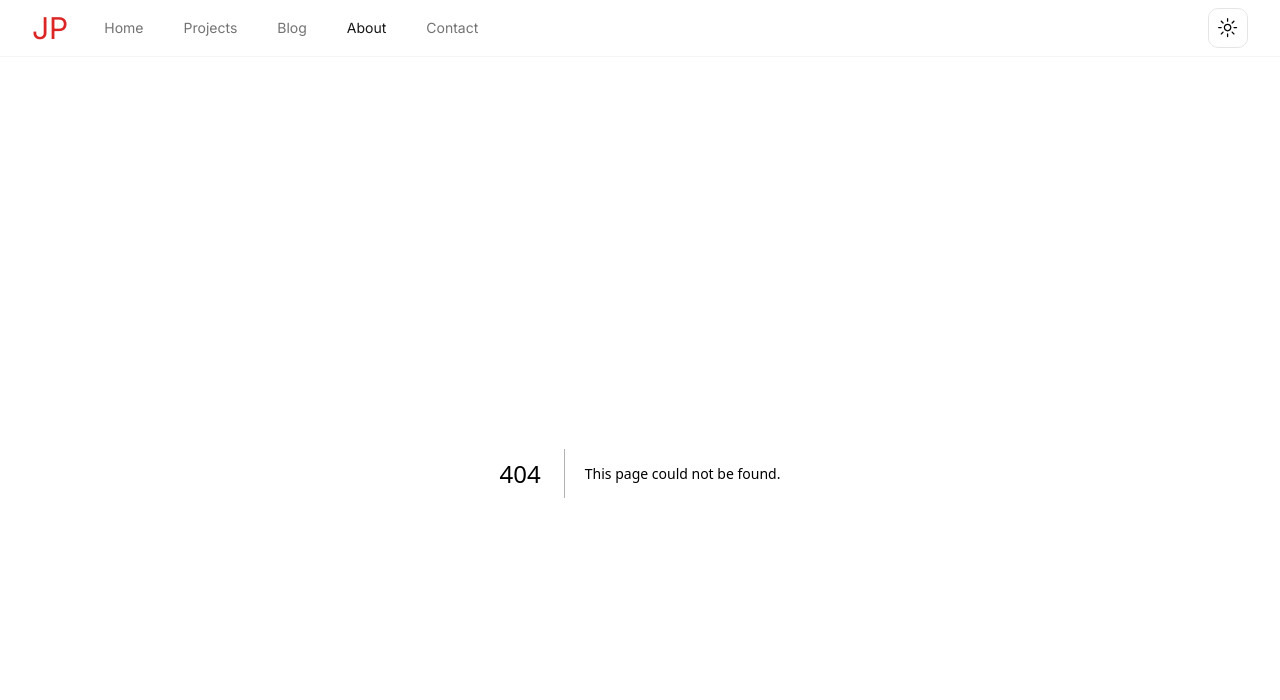
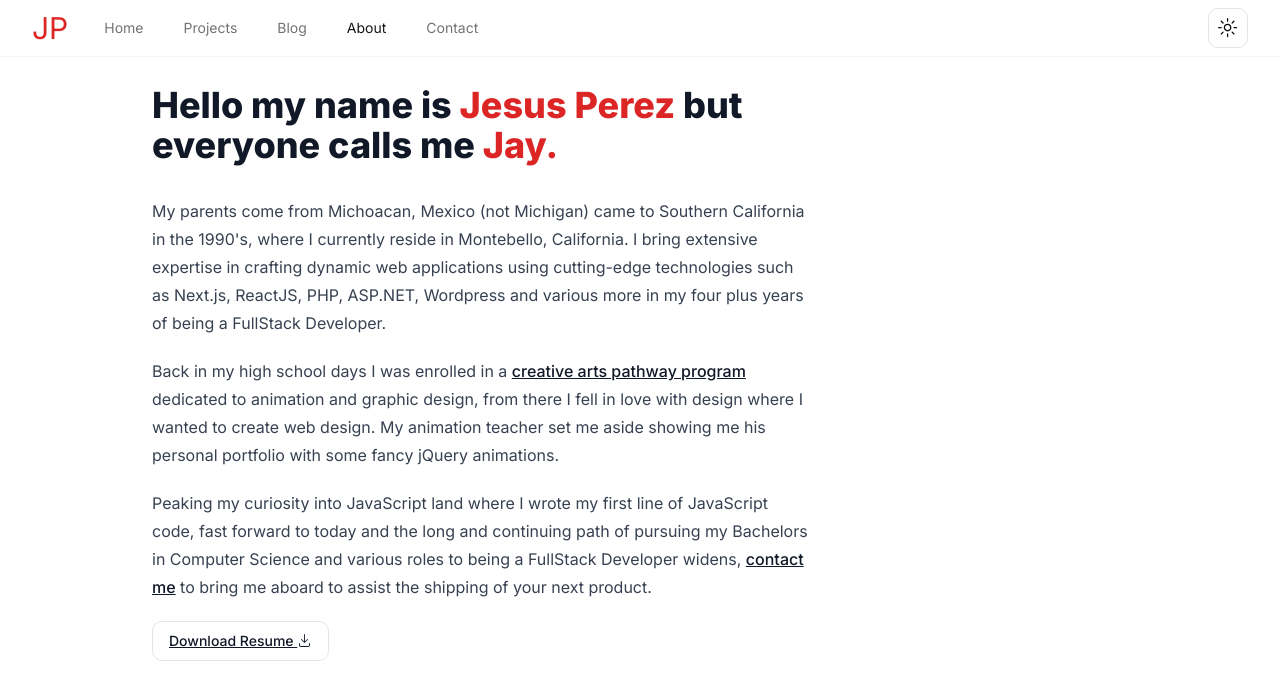
Before and after one commit to JayDevelops/next-jay-portfolio, a Next.js app: page /about in a window 1280 px wide. Before the commit this address had no page. Shown: the top 700 px of the page. Built offline with nearby package versions, Linux system fonts and the light colour scheme.

Commit message:
Added download resume button on About page

```diff
--- /dev/null
+++ b/app/about/page.tsx
@@ -0,0 +1,64 @@
+import { Metadata } from "next"
+import Link from "next/link"
+import {Button} from "@/components/ui/button"
+import {DownloadIcon} from "@radix-ui/react-icons";
+
+export const metadata: Metadata = {
+    title: "Work",
+    description: "Jesus Perez summary of his past and his journey to strive to be a great fullstack developer working with the latest modern technologies."
+}
+
+export default function AboutPage() {
+    return (
+        <div className="space-y-4 container-lg md:mx-6 md:mt-3">
+            <AboutMeHeader />
+        </div>
+    )
+}
+
+export function AboutMeHeader() {
+    return (
+        <article className="prose dark:prose-invert">
+            <h1>
+                Hello my name is <span className="text-primary">Jesus Perez</span> but
+                everyone calls me <span className="text-primary">Jay.</span>
+            </h1>
+
+            <p>
+                My parents come from Michoacan, Mexico (not Michigan) came to Southern California in the
+                1990&apos;s, where I currently
+                reside in Montebello, California. I bring extensive expertise in crafting dynamic web applications
+                using cutting-edge technologies
+                such as Next.js, ReactJS, PHP, ASP.NET, Wordpress and various more in my four plus years of being a
+                FullStack Developer.
+            </p>
+
+            <p>
+                Back in my high school days I was enrolled in a&nbsp;<Link href="https://www.mhscats.com/">creative
+                arts pathway program</Link> dedicated to animation and graphic design, from there I fell in love with
+                design where I wanted to create web design. My animation teacher set me aside showing
+                me his personal portfolio with some fancy jQuery animations.
+            </p>
+
+            <p>
+                Peaking my curiosity into JavaScript land where I wrote my first line of JavaScript code, fast forward to today
+                and the long and continuing path of pursuing my Bachelors in Computer Science and various roles to being a FullStack
+                Developer widens,&nbsp;<Link href="/contact">contact me</Link> to bring me aboard to assist the shipping of your next
+                product.
+            </p>
+            <DownloadResumeButton />
+        </article>
+    )
+}
+
+export function DownloadResumeButton() {
+    return (
+        <Button asChild variant="outline">
+            <Link href="/static/Jesus_Perez_SoftwareEngineer2024.pdf" target="_blank">
+                Download Resume&nbsp;<DownloadIcon />
+            </Link>
+        </Button>
+    )
+}
+
+export const dynamic = 'force-static'
```
Also changed, not shown: 1 other file (tests, documents, lock files or other folders).
